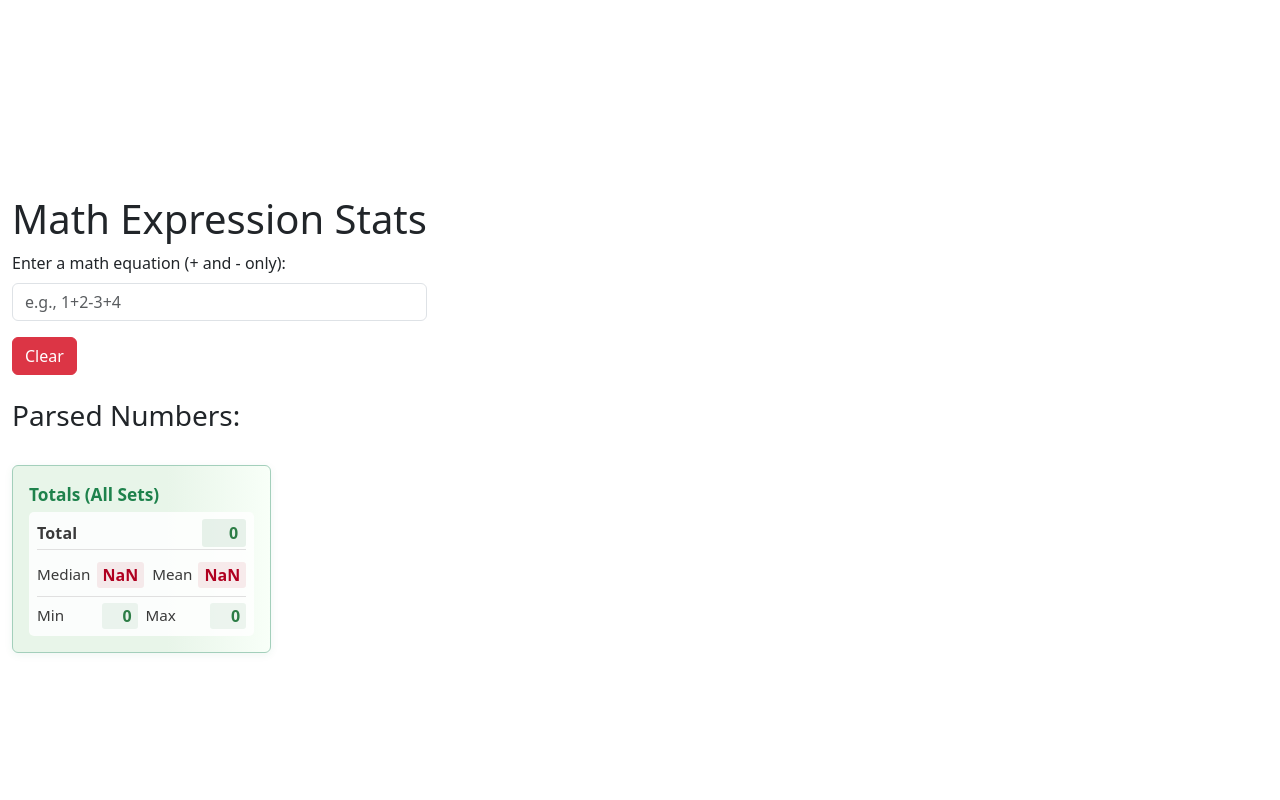
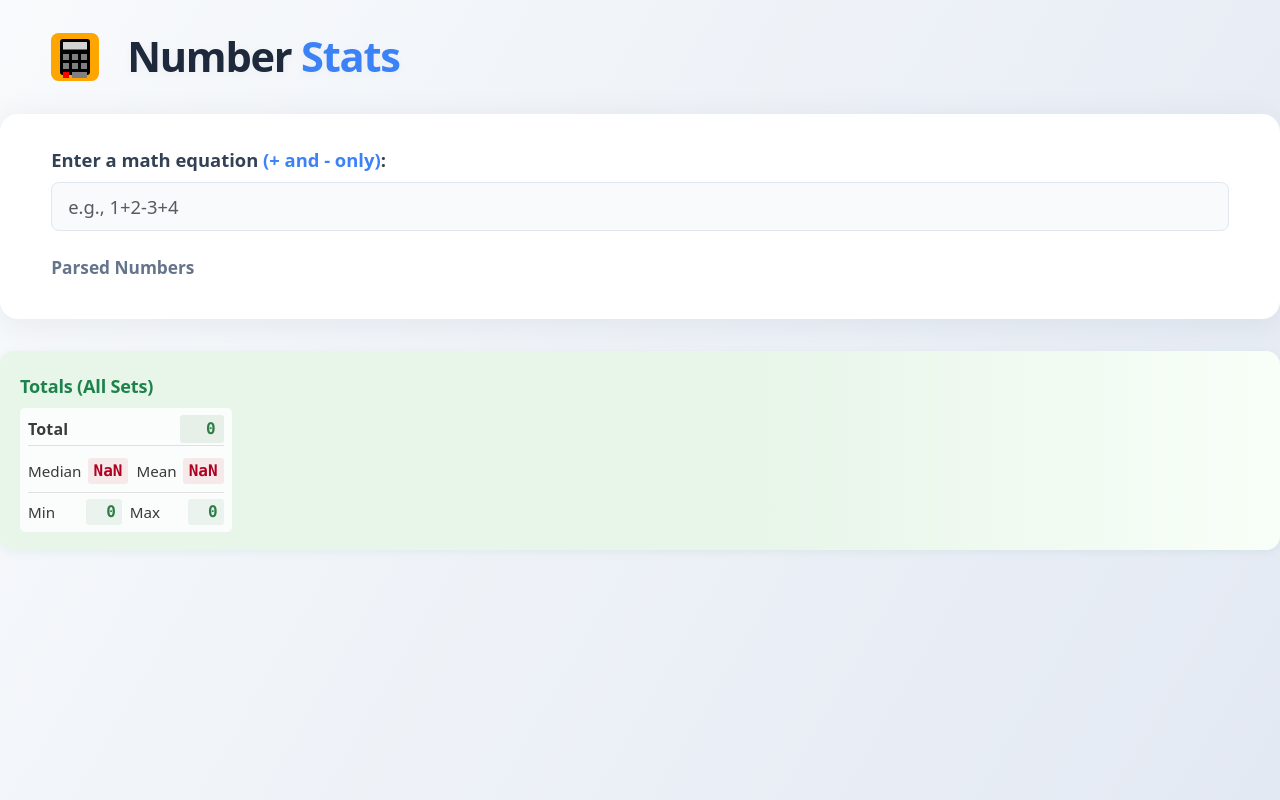
Before and after one commit to aaronbeall/average-calc, a React (Vite) app: page / in a window 1280 px wide. Built offline with nearby package versions, Linux system fonts and the light colour scheme.

Commit message:
Enhance UI layout and styling; add logo and modernize input/results sections for better user experience

```diff
--- a/src/App.tsx
+++ b/src/App.tsx
@@ -1,10 +1,11 @@
+
 import tinycolor from 'tinycolor2';
 import React, { useState, useEffect } from 'react';
+import logo from '../public/logo.svg';
 import { Container, Form, Button, Alert, Badge } from 'react-bootstrap';
 import { Line } from 'react-chartjs-2';
 import { Chart as ChartJS, CategoryScale, LinearScale, PointElement, LineElement, Title, Tooltip, Legend } from 'chart.js';
-import { FaThumbtack } from 'react-icons/fa';
-import { FaCog, FaTrash, FaPalette, FaArrowLeft, FaArrowRight, FaChartLine, FaChartArea } from 'react-icons/fa';
+import { FaThumbtack, FaCog, FaTrash, FaPalette, FaArrowLeft, FaArrowRight, FaChartLine, FaChartArea } from 'react-icons/fa';
 import { Dropdown } from 'react-bootstrap';
 
 
@@ -63,6 +64,7 @@ const ResultsText: React.FC<{ total: number; median: number; mean: number; min:
         fontSize: '1em',
         minWidth: '44px',
         textAlign: 'right',
+        fontFamily: 'ui-monospace, SFMono-Regular, Menlo, Monaco, Consolas, "Liberation Mono", "Courier New", monospace',
       }}>{numberFormatter.format(total)}</span>
     </div>
     {/* Median & Mean - related group */}
@@ -77,6 +79,7 @@ const ResultsText: React.FC<{ total: number; median: number; mean: number; min:
           fontWeight: 600,
           minWidth: '36px',
           textAlign: 'right',
+          fontFamily: 'ui-monospace, SFMono-Regular, Menlo, Monaco, Consolas, "Liberation Mono", "Courier New", monospace',
         }}>{numberFormatter.format(median)}</span>
       </div>
       <div style={{ flex: 1, display: 'flex', flexDirection: 'row', alignItems: 'center', gap: '6px' }}>
@@ -89,6 +92,7 @@ const ResultsText: React.FC<{ total: number; median: number; mean: number; min:
           fontWeight: 600,
           minWidth: '36px',
           textAlign: 'right',
+          fontFamily: 'ui-monospace, SFMono-Regular, Menlo, Monaco, Consolas, "Liberation Mono", "Courier New", monospace',
         }}>{numberFormatter.format(mean)}</span>
       </div>
     </div>
@@ -106,6 +110,7 @@ const ResultsText: React.FC<{ total: number; median: number; mean: number; min:
           fontWeight: 600,
           minWidth: '36px',
           textAlign: 'right',
+          fontFamily: 'ui-monospace, SFMono-Regular, Menlo, Monaco, Consolas, "Liberation Mono", "Courier New", monospace',
         }}>{numberFormatter.format(min)}</span>
       </div>
       <div style={{ flex: 1, display: 'flex', flexDirection: 'row', alignItems: 'center', gap: '6px' }}>
@@ -118,6 +123,7 @@ const ResultsText: React.FC<{ total: number; median: number; mean: number; min:
           fontWeight: 600,
           minWidth: '36px',
           textAlign: 'right',
+          fontFamily: 'ui-monospace, SFMono-Regular, Menlo, Monaco, Consolas, "Liberation Mono", "Courier New", monospace',
         }}>{numberFormatter.format(max)}</span>
       </div>
     </div>
@@ -352,76 +358,108 @@ const App: React.FC = () => {
   const totalsStats = calculateStats(allSets.flat());
 
   return (
-    <Container className="mt-5" fluid>
-      <h1>Math Expression Stats</h1>
-      <Form.Group controlId="formBasicEquation">
-        <Form.Label>Enter a math equation (+ and - only):</Form.Label>
+    <div style={{ minHeight: '100vh', background: 'linear-gradient(120deg, #f8fafc 0%, #e3e9f3 100%)', padding: 0, margin: 0, width: '100vw', overflowX: 'hidden' }}>
+  <div style={{ width: '100%', padding: '32px 0 48px 0', boxSizing: 'border-box' }}>
+        {/* Header */}
+        <div style={{
+          maxWidth: 1400,
+          marginLeft: 'auto',
+          marginRight: 'auto',
+          paddingLeft: '4vw',
+          paddingRight: '4vw',
+          boxSizing: 'border-box',
+          display: 'flex',
+          alignItems: 'center',
+          gap: 18,
+          marginBottom: 32
+        }}>
+          <img src={logo} alt="Logo" style={{ height: 48, width: 48, marginRight: 10, flexShrink: 0 }} />
+          <h1 style={{
+            fontSize: '2.6rem',
+            fontWeight: 800,
+            letterSpacing: '-0.03em',
+            color: '#1e293b',
+            margin: 0,
+            textShadow: '0 2px 8px rgba(30,41,59,0.04)'
+          }}>Number <span style={{ color: '#3b82f6', fontWeight: 900 }}>Stats</span></h1>
+        </div>
+
+  <div style={{ background: '#fff', borderRadius: 18, boxShadow: '0 4px 32px rgba(30,41,59,0.07)', padding: '32px 4vw 24px 4vw', marginBottom: 32, maxWidth: 1400, marginLeft: 'auto', marginRight: 'auto' }}>
+          {/* Input Section */}
+          <Form.Group controlId="formBasicEquation" style={{ marginBottom: 24 }}>
+            <Form.Label style={{ fontWeight: 700, fontSize: '1.15em', color: '#334155', marginBottom: 8 }}>Enter a math equation <span style={{ color: '#3b82f6' }}>(+ and - only)</span>:</Form.Label>
+            <div style={{ display: 'flex', gap: 16, alignItems: 'center' }}>
               <Form.Control
                 type="text"
                 value={inputValue}
                 onChange={handleInputChange}
                 placeholder="e.g., 1+2-3+4"
+                style={{ fontSize: '1.15em', padding: '10px 16px', borderRadius: 8, border: '1.5px solid #e0e7ef', background: '#f8fafc', color: '#1e293b', fontWeight: 500, flex: 1 }}
               />
+            </div>
           </Form.Group>
 
-      <Button onClick={handleClear} variant="danger" className="mt-3">
-        Clear
-      </Button>
-
-      {/* Parsed Numbers */}
-      <div className="mt-4">
-        <h3>Parsed Numbers:</h3>
-        <div className="d-flex align-items-center flex-wrap">
+          {/* Parsed Numbers Section */}
+          <div style={{ marginTop: 8, marginBottom: 8 }}>
+            <div style={{ fontWeight: 600, color: '#64748b', fontSize: '1.08em', marginBottom: 6 }}>Parsed Numbers</div>
+            <div style={{ display: 'flex', alignItems: 'center', flexWrap: 'wrap', gap: 8 }}>
               {numbers.map((num, index) => (
-            <Badge
+                <ParsedNumberBadge
                   key={index}
-              className="mr-2 mb-2"
-              onClick={() => handleRemoveNumber(index)}
-              style={{ cursor: 'pointer' }}
-            >
-              {num}
-            </Badge>
+                  num={num}
+                  onRemove={() => handleRemoveNumber(index)}
+                />
               ))}
-          {numbers.length > 0 && (
-            <Button
-              onClick={handlePinNumbers}
-              variant="light"
-              className="ml-2 mb-2 p-0"
-              onMouseEnter={(e) => (e.currentTarget.style.color = 'black')}
-              onMouseLeave={(e) => (e.currentTarget.style.color = 'gray')}
-            >
-              <FaThumbtack size={16} />
-            </Button>
-          )}
+              {/* Pin button moved to Current Set tile */}
+            </div>
           </div>
         </div>
 
-      {/* Results Section */}
-      <div className="mt-4 d-flex flex-wrap" style={{ gap: '16px' }}> {/* Add gap for spacing */}
+        {/* Results, pinned sets, totals, and chart will be modernized in the next steps */}
+        {/* Results & Sets Section */}
+        <div style={{
+          display: 'grid',
+          gridTemplateColumns: 'repeat(auto-fit, minmax(320px, 1fr))',
+          gap: '32px',
+          marginTop: 32,
+          marginBottom: 32,
+          width: '100%',
+          maxWidth: 1400,
+          marginLeft: 'auto',
+          marginRight: 'auto',
+          boxSizing: 'border-box',
+        }}>
           {/* Current working set */}
           {results && (
-          <div>
-            <Alert variant="info">
-              <h4>Stats:</h4>
+            <div style={{ background: '#f1f5f9', borderRadius: 14, boxShadow: '0 2px 8px rgba(30,41,59,0.04)', padding: '22px 20px 18px 20px', display: 'flex', flexDirection: 'column', alignItems: 'flex-start', minWidth: 0 }}>
+              <div style={{ display: 'flex', alignItems: 'center', width: '100%', marginBottom: 8 }}>
+                <span style={{ fontWeight: 700, color: '#2563eb', fontSize: '1.13em', letterSpacing: '-0.01em', flex: 1 }}>Current Set</span>
+                <button
+                  onClick={handlePinNumbers}
+                  style={{
+                    background: 'none',
+                    border: 'none',
+                    padding: 0,
+                    marginLeft: 8,
+                    color: '#2563eb',
+                    cursor: 'pointer',
+                    display: 'flex',
+                    alignItems: 'center',
+                    fontSize: 20,
+                  }}
+                  title="Pin this set"
+                >
+                  <FaThumbtack size={20} />
+                </button>
+              </div>
               <ResultsText total={results.total} median={results.median} mean={results.mean} min={results.min} max={results.max} />
-            </Alert>
             </div>
           )}
 
           {/* Pinned sets */}
           {[...pinnedSets].reverse().map((set, idx) => (
-          <div key={idx}>
-            <Alert
-              variant="secondary"
-              style={{
-                position: 'relative',
-                paddingLeft: '16px',
-                borderLeft: `12px solid ${set.color}`,
-                boxShadow: '0 2px 8px rgba(0,0,0,0.04)',
-                background: '#f8f9fa',
-              }}
-            >
-              <Dropdown style={{ position: 'absolute', top: 8, right: 8 }}>
+            <div key={idx} style={{ background: '#f8fafc', borderRadius: 14, boxShadow: '0 2px 8px rgba(30,41,59,0.04)', padding: '22px 20px 18px 20px', minWidth: 0, position: 'relative', borderLeft: `8px solid ${set.color}` }}>
+              <Dropdown style={{ position: 'absolute', top: 12, right: 12 }}>
                 <Dropdown.Toggle variant="link" style={{ color: '#888', padding: 0 }}>
                   <FaCog />
                 </Dropdown.Toggle>
@@ -445,90 +483,161 @@ const App: React.FC = () => {
               <input
                 type="text"
                 value={set.name}
-                onChange={(e) => handleEditPinnedSetName(pinnedSets.length - 1 - idx, e.target.value)} // Adjust index for reversed order
-                placeholder={`Pinned Set ${pinnedSets.length - idx}`} // Default name as placeholder
+                onChange={(e) => handleEditPinnedSetName(pinnedSets.length - 1 - idx, e.target.value)}
+                placeholder={`Pinned Set ${pinnedSets.length - idx}`}
                 style={{
                   fontWeight: 'bold',
-                  color: '#6c757d',
+                  color: '#64748b',
                   border: 'none',
                   background: 'transparent',
                   width: '100%',
                   marginBottom: '8px',
                   outline: 'none',
+                  fontSize: '1.08em',
                 }}
-                onFocus={(e) => (e.target.style.background = '#f8f9fa')} // Light gray background on focus
-                onBlur={(e) => (e.target.style.background = 'transparent')} // Reset background on blur
+                onFocus={(e) => (e.target.style.background = '#f1f5f9')}
+                onBlur={(e) => (e.target.style.background = 'transparent')}
               />
               <Form.Control
                 type="text"
-                value={formatEquation(set.numbers)} // Use formatEquation to handle formatting
-                onChange={(e) => handleEditPinnedSetNumbers(pinnedSets.length - 1 - idx, e.target.value)} // Adjust index for reversed order
+                value={formatEquation(set.numbers)}
+                onChange={(e) => handleEditPinnedSetNumbers(pinnedSets.length - 1 - idx, e.target.value)}
                 placeholder="Enter numbers (e.g., 1+2-3)"
                 style={{
                   marginBottom: '8px',
-                  background: 'transparent',
-                  border: '1px solid #ced4da', // Default border
+                  background: '#f8fafc',
+                  border: '1.5px solid #e0e7ef',
+                  borderRadius: 8,
+                  fontWeight: 500,
+                  color: '#334155',
+                  fontSize: '1.08em',
                 }}
-                onFocus={(e) => (e.target.style.background = '#f8f9fa')}
-                onBlur={(e) => (e.target.style.background = 'transparent')}
+                onFocus={(e) => (e.target.style.background = '#f1f5f9')}
+                onBlur={(e) => (e.target.style.background = '#f8fafc')}
               />
               <ResultsText total={set.results.total} median={set.results.median} mean={set.results.mean} min={set.results.min} max={set.results.max} />
-            </Alert>
             </div>
           ))}
 
           {/* Totals card across all sets */}
           {totalsStats && (
-          <div>
-            <Alert
-              variant="success"
-              style={{
-                // borderLeft removed
-                background: 'linear-gradient(90deg, #e8f5e9 60%, #f8fff8 100%)',
-                color: '#1e824c',
-                fontWeight: 600,
-                boxShadow: '0 2px 8px rgba(30,130,76,0.07)',
-                minWidth: 0,
-                marginBottom: 0,
-              }}
-            >
-              <div style={{ fontSize: '1.08em', fontWeight: 700, marginBottom: 4, color: '#1e824c' }}>Totals (All Sets)</div>
+            <div style={{ background: 'linear-gradient(90deg, #e8f5e9 60%, #f8fff8 100%)', borderRadius: 14, boxShadow: '0 2px 8px rgba(30,130,76,0.07)', padding: '22px 20px 18px 20px', minWidth: 0, display: 'flex', flexDirection: 'column', alignItems: 'flex-start' }}>
+              <div style={{ fontSize: '1.13em', fontWeight: 700, marginBottom: 8, color: '#1e824c', letterSpacing: '-0.01em' }}>Totals (All Sets)</div>
               <ResultsText total={totalsStats.total} median={totalsStats.median} mean={totalsStats.mean} min={totalsStats.min} max={totalsStats.max} />
-            </Alert>
             </div>
           )}
         </div>
 
-      {/* Line Chart */}
-      {numbers.length > 0 || pinnedSets.length > 0 ? (
-        <div className="mt-5">
-          <div style={{ display: 'flex', alignItems: 'center', gap: 16, marginBottom: 8 }}>
-            <h3 style={{ margin: 0, flex: 1 }}>Line Graph of Numbers</h3>
+        {/* Chart Section */}
+        {(numbers.length > 0 || pinnedSets.length > 0) && (
+          <div style={{
+            background: '#fff',
+            borderRadius: 14,
+            boxShadow: '0 4px 32px rgba(30,41,59,0.07)',
+            padding: '32px 4vw 28px 4vw',
+            marginTop: 24,
+            marginBottom: 0,
+            width: '100%',
+            maxWidth: 1400,
+            marginLeft: 'auto',
+            marginRight: 'auto',
+            boxSizing: 'border-box',
+          }}>
+            <div style={{ display: 'flex', alignItems: 'center', gap: 18, marginBottom: 18 }}>
+              <div style={{ fontWeight: 700, color: '#334155', fontSize: '1.18em', letterSpacing: '-0.01em', flex: 1 }}>Line Graph of Numbers</div>
               <button
                 type="button"
                 style={{
-                border: '1px solid #bbb',
-                borderRadius: 4,
-                background: cumulative ? '#e0e0e0' : '#fff',
-                color: '#333',
-                padding: '4px 12px',
+                  border: '1.5px solid #e0e7ef',
+                  borderRadius: 8,
+                  background: cumulative ? '#e0e7ef' : '#f8fafc',
+                  color: '#2563eb',
+                  padding: '7px 18px',
                   cursor: 'pointer',
-                fontWeight: 500,
-                fontSize: '1.1em',
+                  fontWeight: 700,
+                  fontSize: '1.08em',
                   display: 'flex',
                   alignItems: 'center',
                   transition: 'background 0.2s',
+                  boxShadow: cumulative ? '0 2px 8px rgba(59,130,246,0.07)' : 'none',
                 }}
                 onClick={() => setCumulative(c => !c)}
                 title={cumulative ? 'Show serial (raw) data' : 'Show cumulative data'}
               >
-              {cumulative ? <FaChartArea style={{ marginRight: 4 }} /> : <FaChartLine style={{ marginRight: 4 }} />}
+                {cumulative ? <FaChartArea style={{ marginRight: 7 }} /> : <FaChartLine style={{ marginRight: 7 }} />}
+                {cumulative ? 'Cumulative' : 'Serial'}
               </button>
             </div>
-          <Line data={getChartData()} />
+            <div style={{ width: '100%', minHeight: 320, display: 'flex', alignItems: 'stretch' }}>
+              <div style={{ flex: 1, minWidth: 0 }}>
+                <Line data={getChartData()} options={{ responsive: true, maintainAspectRatio: false }} style={{ width: '100%', height: '320px' }} />
               </div>
-      ) : null}
-    </Container>
+            </div>
+          </div>
+        )}
+      </div>
+
+      {/* (Old duplicated results/cards/chart UI removed) */}
+  </div>
+  );
+};
+
+// ParsedNumberBadge: extracted for hover state with hooks
+const ParsedNumberBadge: React.FC<{ num: number; onRemove: () => void }> = ({ num, onRemove }) => {
+  const [hovered, setHovered] = React.useState(false);
+  // Determine color by value
+  let bgColor = 'bg-secondary';
+  let textColor = '#fff';
+  if (num > 0) bgColor = 'bg-success';
+  else if (num < 0) bgColor = 'bg-danger';
+  else bgColor = 'bg-secondary';
+
+  return (
+    <span
+      onClick={onRemove}
+      onMouseEnter={() => setHovered(true)}
+      onMouseLeave={() => setHovered(false)}
+      className={`badge ${bgColor}`}
+      style={{
+        cursor: 'pointer',
+        fontWeight: 700,
+        fontSize: '1.08em',
+        padding: '8px 16px',
+        borderRadius: 8,
+        marginBottom: 4,
+        boxShadow: '0 1px 4px rgba(30,41,59,0.08)',
+        letterSpacing: '0.01em',
+        fontFamily: 'ui-monospace, SFMono-Regular, Menlo, Monaco, Consolas, "Liberation Mono", "Courier New", monospace',
+        position: 'relative',
+        color: textColor,
+        overflow: 'hidden',
+        transition: 'background 0.15s, color 0.15s',
+      }}
+      title="Remove this number"
+    >
+      <span style={{ opacity: hovered ? 0.25 : 1, transition: 'opacity 0.18s' }}>{num}</span>
+      {/* Ghost overlay and icon on hover */}
+      {hovered && (
+        <span style={{
+          position: 'absolute',
+          left: 0,
+          top: 0,
+          width: '100%',
+          height: '100%',
+          display: 'flex',
+          alignItems: 'center',
+          justifyContent: 'center',
+          background: 'rgba(0,0,0,0.10)',
+          color: '#fff',
+          fontSize: 18,
+          opacity: 1,
+          transition: 'opacity 0.18s',
+          pointerEvents: 'none',
+        }}>
+          <FaTrash style={{ opacity: 0.85 }} />
+        </span>
+      )}
+    </span>
   );
 };
 
```
Lines whose indentation alone changed are shown as unchanged.
